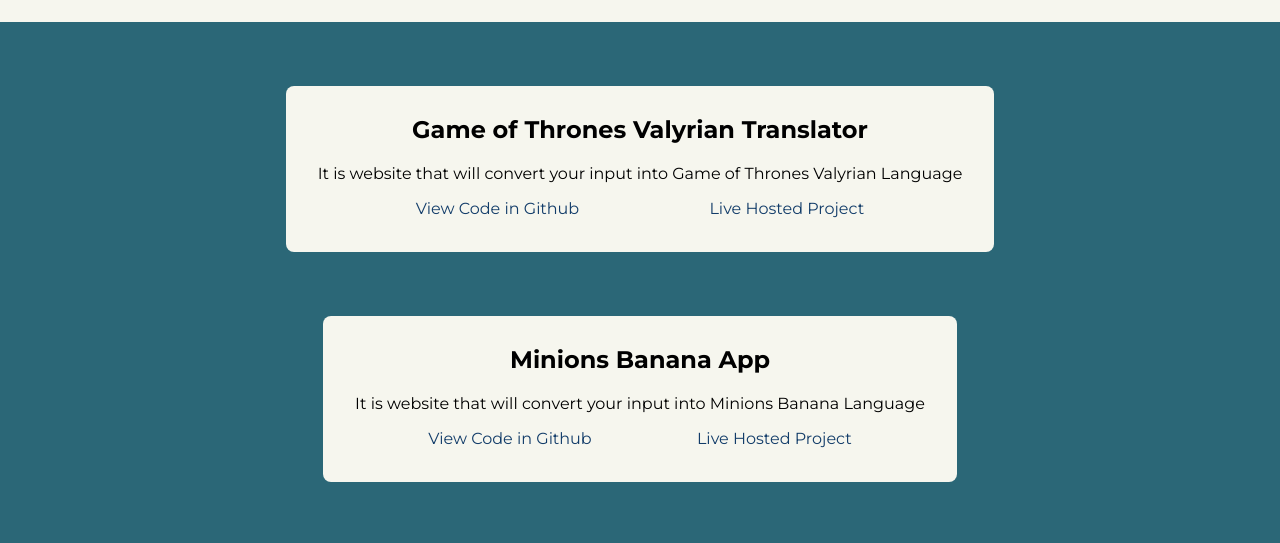
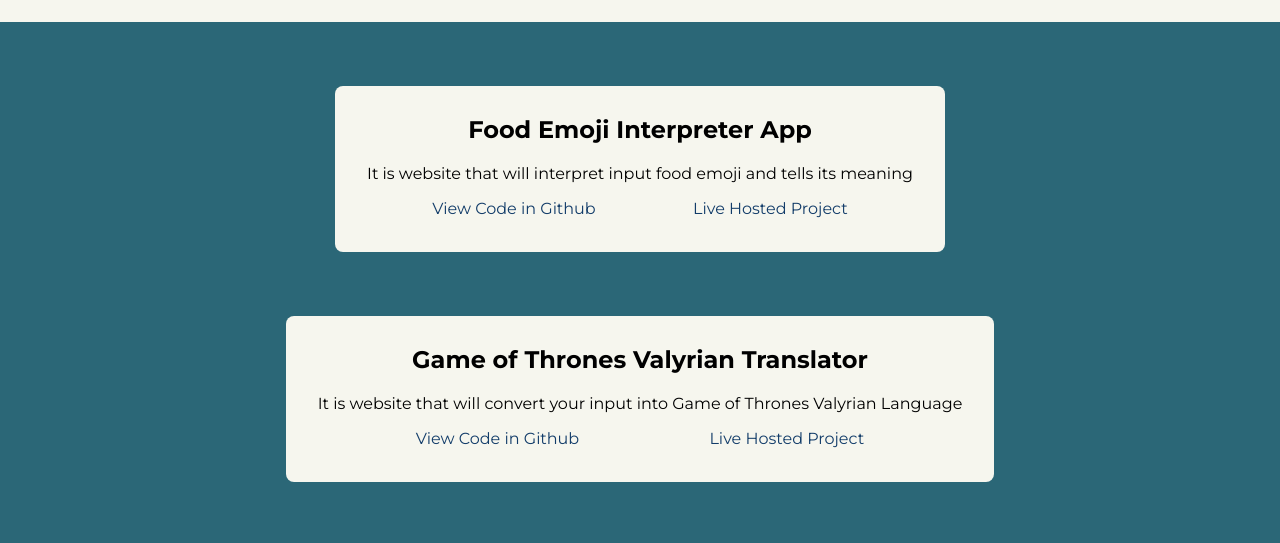
Before and after one commit to Naman-Saxena1/markFour_and_markFive-PortfolioWebsite, a website: page projects.html in a window 1280 px wide. Shown: the part 182-725 px from the top of the page. Drawn offline with Linux system fonts and the light colour scheme.

Commit message:
Created README.md and added markEight project

```diff
--- a/projects.html
+++ b/projects.html
@@ -29,6 +29,25 @@
 
         <div class="flex-item item2-projects">
             <p style="font-size:28px;">Projects</p>
+        </div>
+
+        <div class="flex-item item3-projects">
+            <ul class="item3-projects-ul">
+                <li>
+                    <div>
+                        <h2>Food Emoji Interpreter App</h2>
+                        <p>It is website that will interpret input food emoji and tells its meaning</p>
+                        <ul>
+                            <li class="list-items">
+                                <a class="nav-links" href="https://github.com/Naman-Saxena1/markEight-Food-Emoji-Interpreter-App">View Code in Github</a>
+                            </li>
+                            <li class="list-items">
+                                <a class="nav-links" href="https://your-food-emoji-interpreter.netlify.app/">Live Hosted Project</a>
+                            </li>
+                        </ul>
+                    </div>
+                </li>
+            </ul>
         </div>
 
         <div class="flex-item item3-projects">
```
Also changed, not shown: README.md (added).
